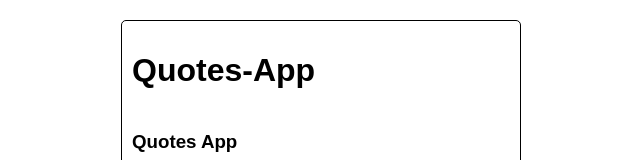
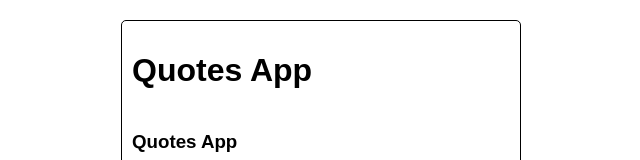
Before and after one commit to PapaFreddie/Quotes_Forms, an Angular app: page /about in a window 1280 px wide. Shown: the top 160 px of the page, without its empty margins (319-959 px from the left). Built offline with nearby package versions, Linux system fonts and the light colour scheme.

Commit message:
Update everything

```diff
--- a/src/app/components/header/header.component.ts
+++ b/src/app/components/header/header.component.ts
@@ -9,7 +9,7 @@ import { Router } from '@angular/router';
   styleUrls: ['./header.component.css']
 })
 export class HeaderComponent implements OnInit {
-  title: string = 'Quotes-App';
+  title: string = 'Quotes App';
   showAddQuote: boolean = true;
   subscription!: Subscription;
 
```
